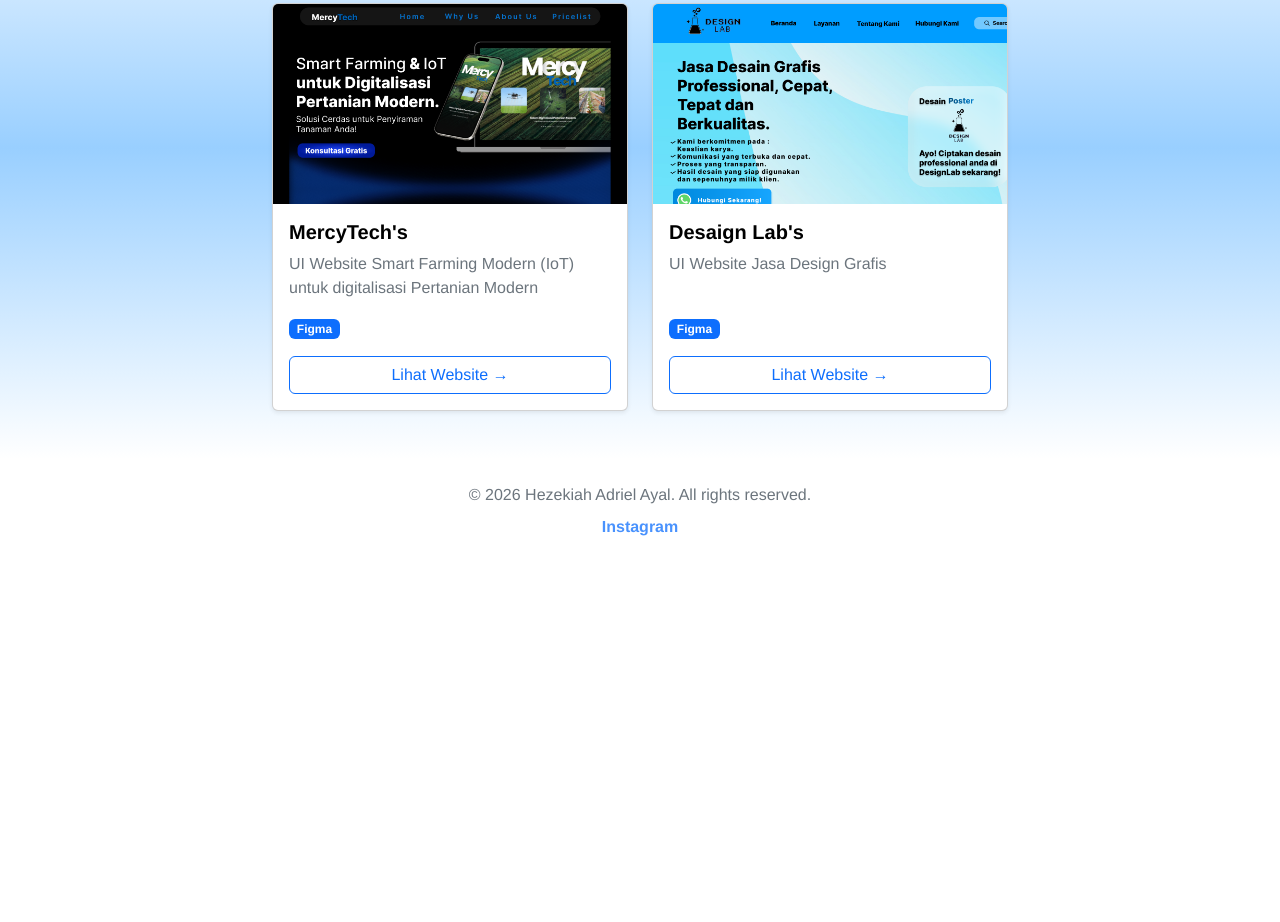
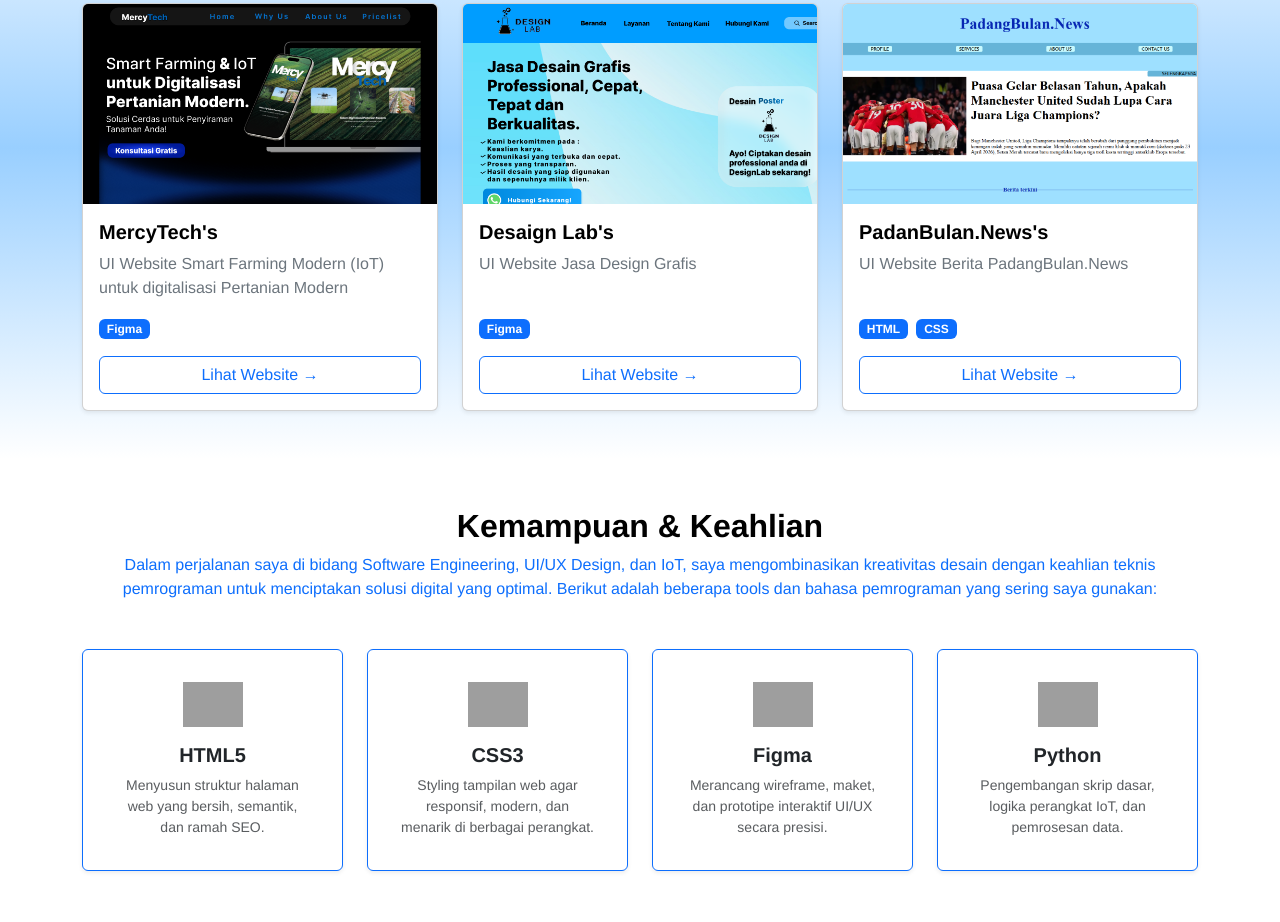
Before and after one commit to hezekiahswg/hzhswg, a plain HTML site: page index.html in a window 1280 px wide. Shown: the part 1409-2331 px from the top of the page. Before the commit the page ends 1972 px from the top, so only its background shows below. Drawn offline with nearby package versions, Linux system fonts and the light colour scheme; grey boxes are pictures that could not be loaded.

Commit message:
Add files via upload

```diff
--- a/index.html
+++ b/index.html
@@ -4,7 +4,7 @@
 <head>
     <meta charset="utf-8">
     <meta name="viewport" content="width=device-width, initial-scale=1">
-    <title>Manise</title>
+    <title>Hezekiah | Portofolio</title>
     <link href="https://cdn.jsdelivr.net/npm/bootstrap@5.3.8/dist/css/bootstrap.min.css" rel="stylesheet"
         integrity="sha384-sRIl4kxILFvY47J16cr9ZwB07vP4J8+LH7qKQnuqkuIAvNWLzeN8tE5YBujZqJLB" crossorigin="anonymous">
     <link rel="stylesheet" href="style.css">
@@ -18,7 +18,7 @@
             <!-- Klik Logo / Nama untuk kembali ke paling atas -->
             <a class="navbar-brand fw-bold">
                 <img src="logo1.png" alt="Bootstrap" width="50">
-                Manise
+                Hezekiah
             </a>
             <button class="navbar-toggler" type="button" data-bs-toggle="collapse" data-bs-target="#navbarNavAltMarkup"
                 aria-controls="navbarNavAltMarkup" aria-expanded="false" aria-label="Toggle navigation">
@@ -107,7 +107,7 @@
     </div>
 
     <!-- Section Projects (Sudah memiliki id="projects") -->
-    <section class="py-5" style="background-color: rgba(255, 255, 255, 0.03);">
+    <section class="py-5 bg-gradient-biru" style="background-color: rgba(255, 255, 255, 0.03);">
         <div class="container">
 
             <!-- Judul Section -->
@@ -147,10 +147,31 @@
                             <p class="card-text text-secondary flex-grow-1">
                                 UI Website Jasa Design Grafis
                             </p>
-                            <div id="Contact" class="mb-3">
+                            <div class="mb-3">
                                 <span class="badge bg-primary me-1">Figma</span>
                             </div>
                             <a href="https://www.figma.com/proto/3dXJQPlREaTyQaKnwCZ2HJ/DesignLab?node-id=5-2&t=Is727yuhp2sSghFi-1" target="_blank" class="btn btn-outline-primary w-100 mt-auto">Lihat Website &rarr;</a>
+                        </div>
+                    </div>
+                </div>
+
+                <!-- Projek 3 -->
+                <div class="col-md-6 col-lg-4">
+                    <div class="card h-100 bg-grey text-black shadow-sm border-">
+                        <img src="Screenshot 2026-07-28 215130.png" class="card-img-top" alt="Preview Projek 1" style="height: 200px; object-fit: cover;">
+                        <div class="card-body d-flex flex-column">
+                            <h5 class="card-title fw-bold">PadanBulan.News's</h5>
+                            <p class="card-text text-secondary flex-grow-1">
+                                UI Website Berita PadangBulan.News
+                            </p>
+
+                            <div class="mb-3">
+                                <span class="badge bg-primary me-1">HTML</span>
+                                <span class="badge bg-primary me-1">CSS</span>
+
+                            </div>
+
+                            <a href="file:///D:/html/website.html" target="_blank" class="btn btn-outline-primary w-100 mt-auto">Lihat Website &rarr;</a>
                         </div>
                     </div>
                 </div>
@@ -159,6 +180,73 @@
 
         </div>
     </section>
+
+
+    <!-- Section Skills (Ditempatkan tepat setelah Projects) -->
+    <section id="skills" class="py-5">
+        <div class="container">
+
+            <!-- Judul & Deskripsi Skill -->
+            <div class="text-center mb-5 max-w-75 mx-auto">
+                <h2 class="fw-bold">Kemampuan & Keahlian</h2>
+                <p class="text-primary lead fs-6">
+                    Dalam perjalanan saya di bidang Software Engineering, UI/UX Design, dan IoT,
+                    saya mengombinasikan kreativitas desain dengan keahlian teknis pemrograman untuk menciptakan solusi digital yang optimal.
+                    Berikut adalah beberapa tools dan bahasa pemrograman yang sering saya gunakan:
+                </p>
+            </div>
+
+            <!-- Grid Skill Items -->
+            <div class="row g-4 justify-content-center">
+
+                <!-- HTML5 -->
+                <div class="col-6 col-md-3">
+                    <div class="card h-100 text-center border-primary shadow-sm p-3 hover-top">
+                        <div class="card-body d-flex flex-column align-items-center">
+                            <img src="https://cdn.jsdelivr.net/gh/devicons/devicon/icons/html5/html5-original.svg" alt="HTML5" width="60" class="mb-3">
+                            <h5 class="fw-bold">HTML5</h5>
+                            <p class="small text-muted mb-0">Menyusun struktur halaman web yang bersih, semantik, dan ramah SEO.</p>
+                        </div>
+                    </div>
+                </div>
+
+                <!-- CSS3 -->
+                <div class="col-6 col-md-3">
+                    <div class="card h-100 text-center border-primary shadow-sm p-3 hover-top">
+                        <div class="card-body d-flex flex-column align-items-center">
+                            <img src="https://cdn.jsdelivr.net/gh/devicons/devicon/icons/css3/css3-original.svg" alt="CSS3" width="60" class="mb-3">
+                            <h5 class="fw-bold">CSS3</h5>
+                            <p class="small text-muted mb-0">Styling tampilan web agar responsif, modern, dan menarik di berbagai perangkat.</p>
+                        </div>
+                    </div>
+                </div>
+
+                <!-- Figma -->
+                <div class="col-6 col-md-3">
+                    <div class="card h-100 text-center border-primary shadow-sm p-3 hover-top">
+                        <div class="card-body d-flex flex-column align-items-center">
+                            <img src="https://cdn.jsdelivr.net/gh/devicons/devicon/icons/figma/figma-original.svg" alt="Figma" width="60" class="mb-3">
+                            <h5 class="fw-bold">Figma</h5>
+                            <p class="small text-muted mb-0">Merancang wireframe, maket, dan prototipe interaktif UI/UX secara presisi.</p>
+                        </div>
+                    </div>
+                </div>
+
+                <!-- Python -->
+                <div class="col-6 col-md-3">
+                    <div class="card h-100 text-center border-primary shadow-sm p-3 hover-top">
+                        <div id="Contact" class="card-body d-flex flex-column align-items-center">
+                            <img src="https://cdn.jsdelivr.net/gh/devicons/devicon/icons/python/python-original.svg" alt="Python" width="60" class="mb-3">
+                            <h5 class="fw-bold">Python</h5>
+                            <p class="small text-muted mb-0">Pengembangan skrip dasar, logika perangkat IoT, dan pemrosesan data.</p>
+                        </div>
+                    </div>
+                </div>
+
+            </div>
+        </div>
+    </section>
+
 
     <!-- Footer -->
     <footer class="py-4 text-center">
--- a/style.css
+++ b/style.css
@@ -28,7 +28,7 @@ body {
     color: rgba(0, 132, 255, .5);
 }
 
-.py-5{
+.bg-gradient-biru{
     background: linear-gradient(
   180deg,
   rgb(255, 255, 255) 0%,      /* Warna bagian paling ATAS */
```
Also changed, not shown: Screenshot 2026-07-28 215130.png (added).
